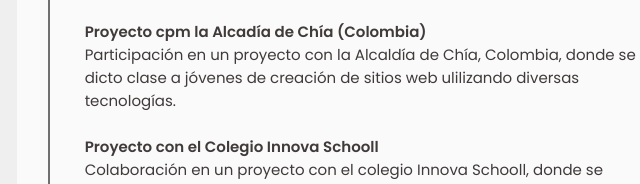
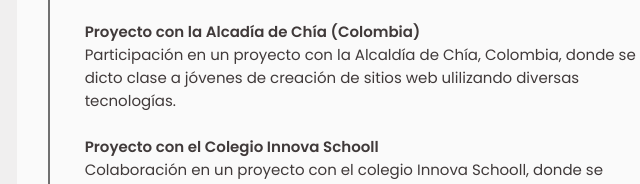
Before and after one commit to DevSaulSneider/SaulChavez-Developer, a plain HTML site: page index.html in a window 1280 px wide. Shown: the part 382-566 px from the top of the page, 462-1102 px from the left. Drawn offline with nearby package versions, Linux system fonts and the light colour scheme.

Commit message:
ortografia "con"

```diff
--- a/index.html
+++ b/index.html
@@ -238,7 +238,7 @@
                     <ul>
                       <li>Participaci&oacute;n en un proyecto con Mercado Libre, enfocado en la enseñanza de programacion con Python a adolescentes. </li><br>
                     </ul>
-                  <li> <b>Proyecto cpm la Alcad&iacute;a de Ch&iacute;a (Colombia)</b></li>
+                  <li> <b>Proyecto con la Alcad&iacute;a de Ch&iacute;a (Colombia)</b></li>
                     <ul>
                       <li>Participaci&oacute;n en un proyecto con la Alcald&iacute;a de Ch&iacute;a, Colombia, donde se dicto clase a j&oacute;venes de creaci&oacute;n de sitios web ulilizando diversas tecnolog&iacute;as. </li><br>
                     </ul>
```
